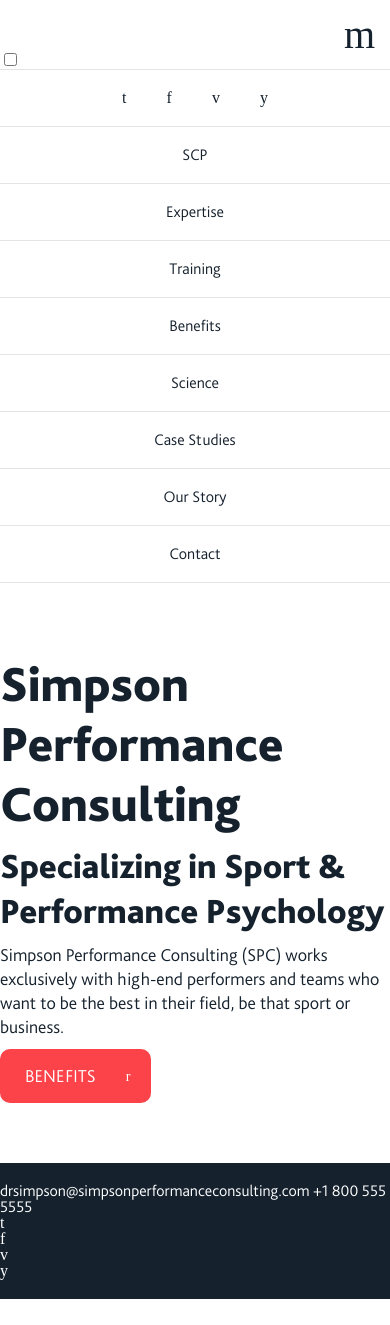
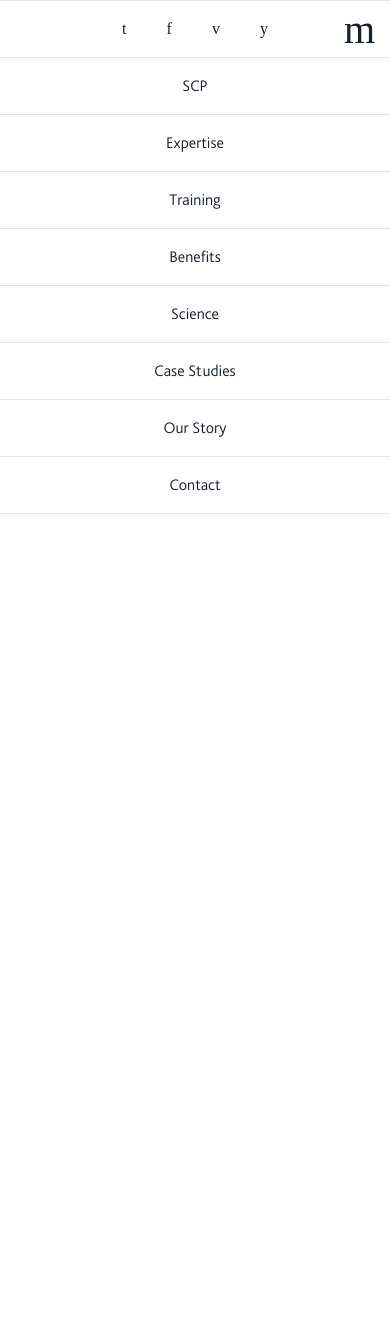
Before and after one commit to whitley40/spc, a PHP site: page / in a window 390 px wide. Shown: the top 1325 px of the page. After the commit the page ends 514 px from the top, so only its background shows below. Run offline with PHP 8.4, Linux system fonts and the light colour scheme; style sheets or scripts are compiled from the project's sources; some libraries are stand-ins or nearby versions.

Commit message:
added in checkbox switch for mobile menu

```diff
--- a/src/index.html
+++ b/src/index.html
@@ -40,10 +40,13 @@
 
 	<header class="nav-bar">
 
+<input type="checkbox" id="m-menu">
+			<label class="mobile-menu" for="m-menu"><span>Show Menu</span></label>
+
+
 		<div class="container">
 
-		<label class="mobile-menu" for="m-menu"><span>Show Menu</span></label>
-		<input type="checkbox" id="m-menu">
+
 
 		<h1 class="hidden"><a class="nav-logo" href="#">Simpson Performance Consulting</a></h1>
 
--- a/src/scss/_homepage.scss
+++ b/src/scss/_homepage.scss
@@ -1,11 +1,26 @@
 //homepage styling
+
+//mobile menu controller
+
+.nav-bar .container {
+	display: block;
+	position: fixed;
+	z-index: 1;
+	background: $spc-white;
+	top: 0;
+	left: 0;
+	width: 100%;
+	height: 100%;
+	min-height: 100%;
+	}
 
 .mobile-menu {
 	display: block;
 	cursor: pointer;
 	position: absolute;
+	z-index: 2;
 	right: 15px;
-	top: 15px;
+	top: 10px;
 	font-size: 40px;
 	font-family: spc-icons;
 	&:hover{
@@ -18,6 +33,13 @@
 		display: none;
 	}
 }
+
+input[type="checkbox"]:checked ~ .container {
+    top:-100%;
+}
+
+
+//flex navigation
 
 .nav-bar,.nav-bar .nav-social, .nav-bar .nav-social ul, .nav-main {
 	display: flex;
--- a/src/scss/_main.scss
+++ b/src/scss/_main.scss
@@ -1,9 +1,13 @@
 //main style sheet
+html {
+	height: 100%;
+}
 
 body {
 	background: $spc-white;
 	color: $spc-darkblue;
 	font-family:$font-light;
+	height: 100%;
 }
 
 body * {
@@ -58,12 +62,6 @@ a {
 
 //General Layout Settings
 
-.container {
-	width: 100%;
-	margin: auto;
-	max-width: 1000px;
-}
-
 section {
 	padding: 60px 0px;
 	&.contact-bar{
```
